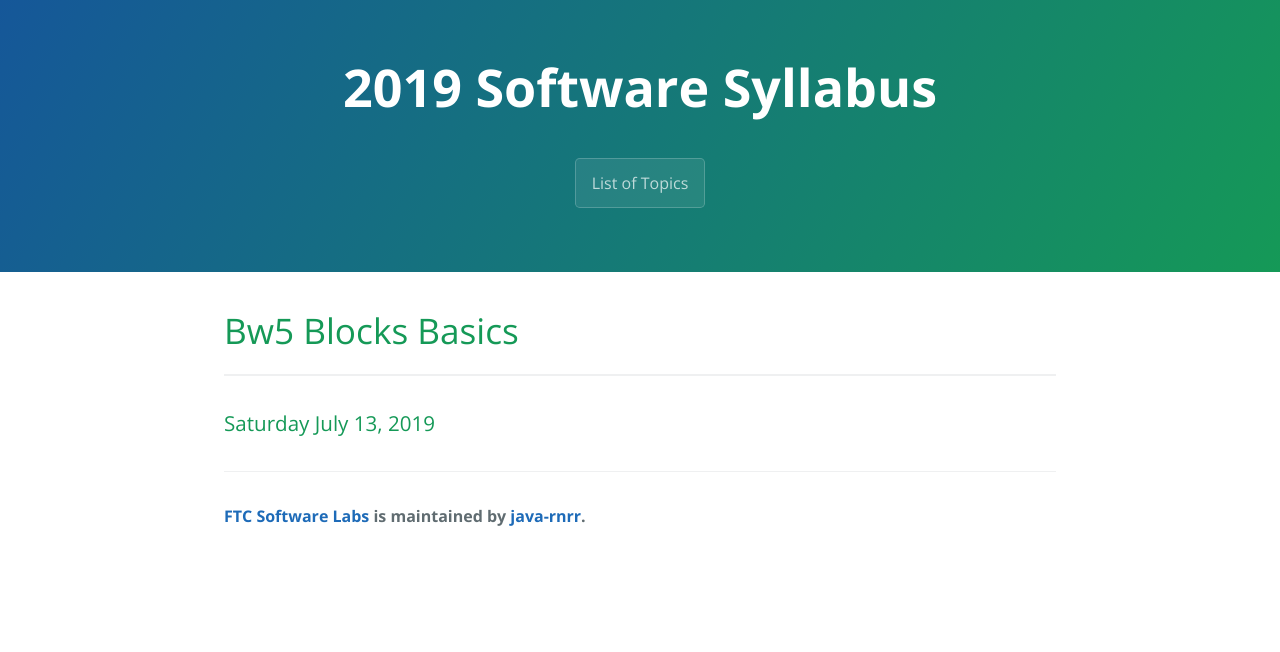
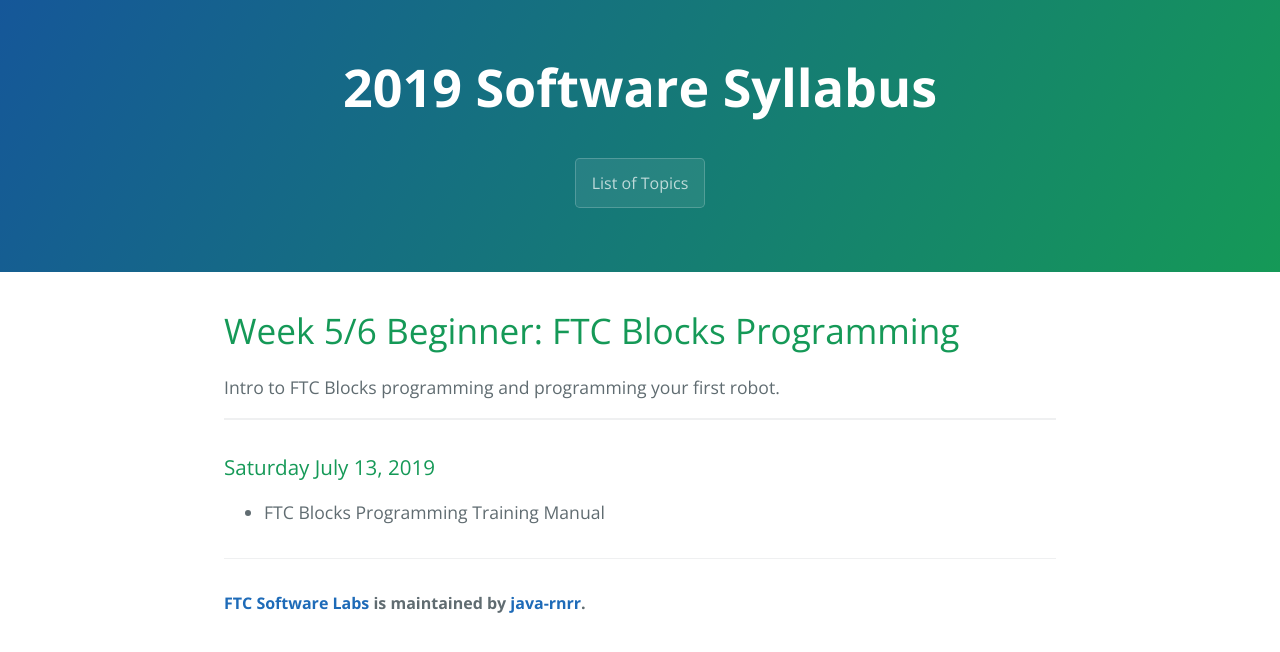
Before and after one commit to java-rnrr/getting-started, a Jekyll site: the page built from _posts/2019-05-31-bw5-blocks-basics.md, in a window 1280 px wide. Shown: the top 652 px of the page. Built offline with Jekyll 4.4.1, drawn with Linux system fonts in a browser that asks for light colours; our own code applies the rules of GitHub Pages for plain Markdown files; the repository's description, which GitHub fills in, is left out.

Commit message:
Update 2019-05-31-bw5-blocks-basics.md

```diff
--- a/_posts/2019-05-31-bw5-blocks-basics.md
+++ b/_posts/2019-05-31-bw5-blocks-basics.md
@@ -1 +1,9 @@
+---
+layout: post
+title: "Week 5/6 Beginner: FTC Blocks Programming"
+description: Intro to FTC Blocks programming and programming your first robot.
+---
+
+
 ### Saturday July 13, 2019
+* FTC Blocks Programming Training Manual
```
